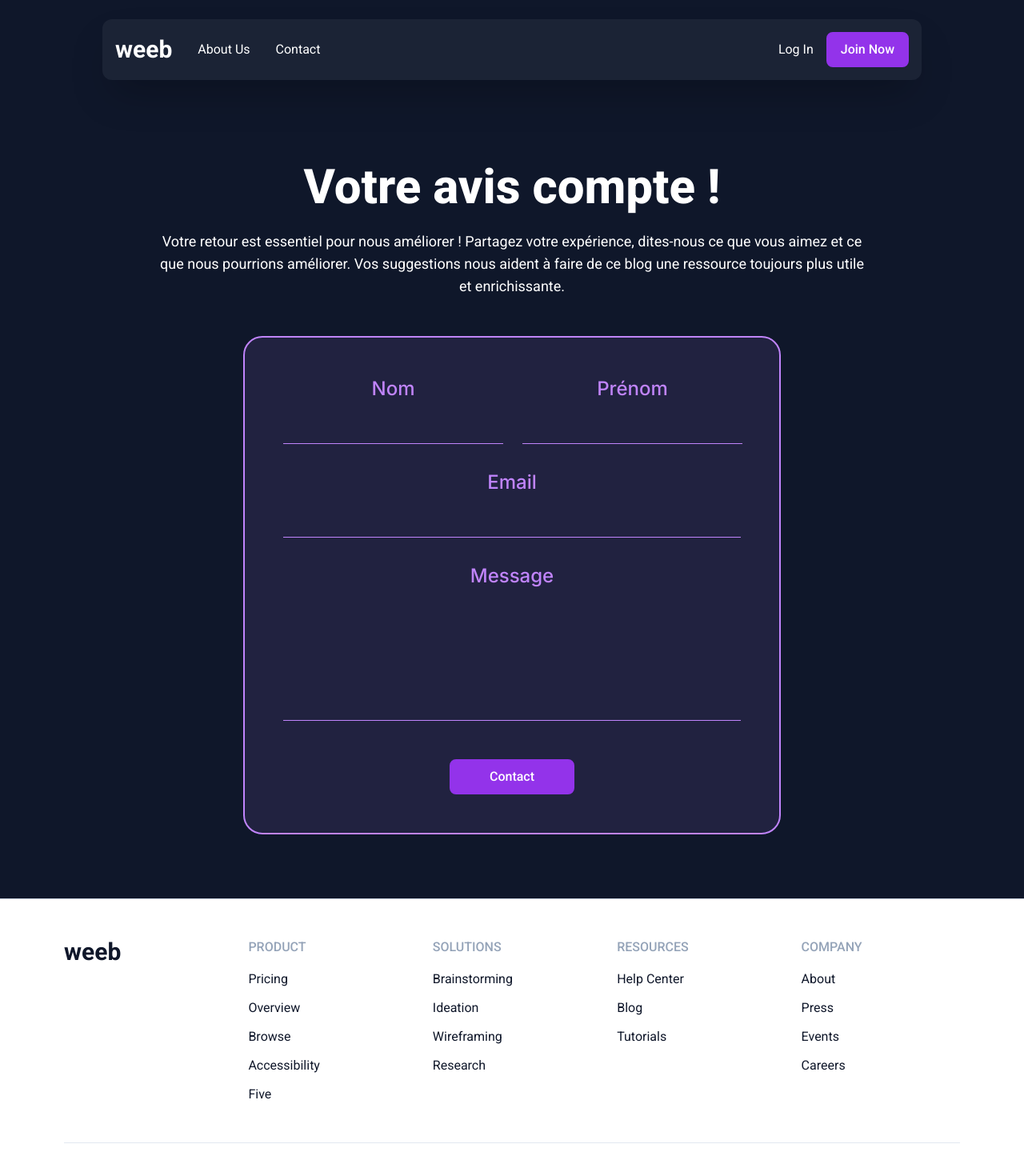
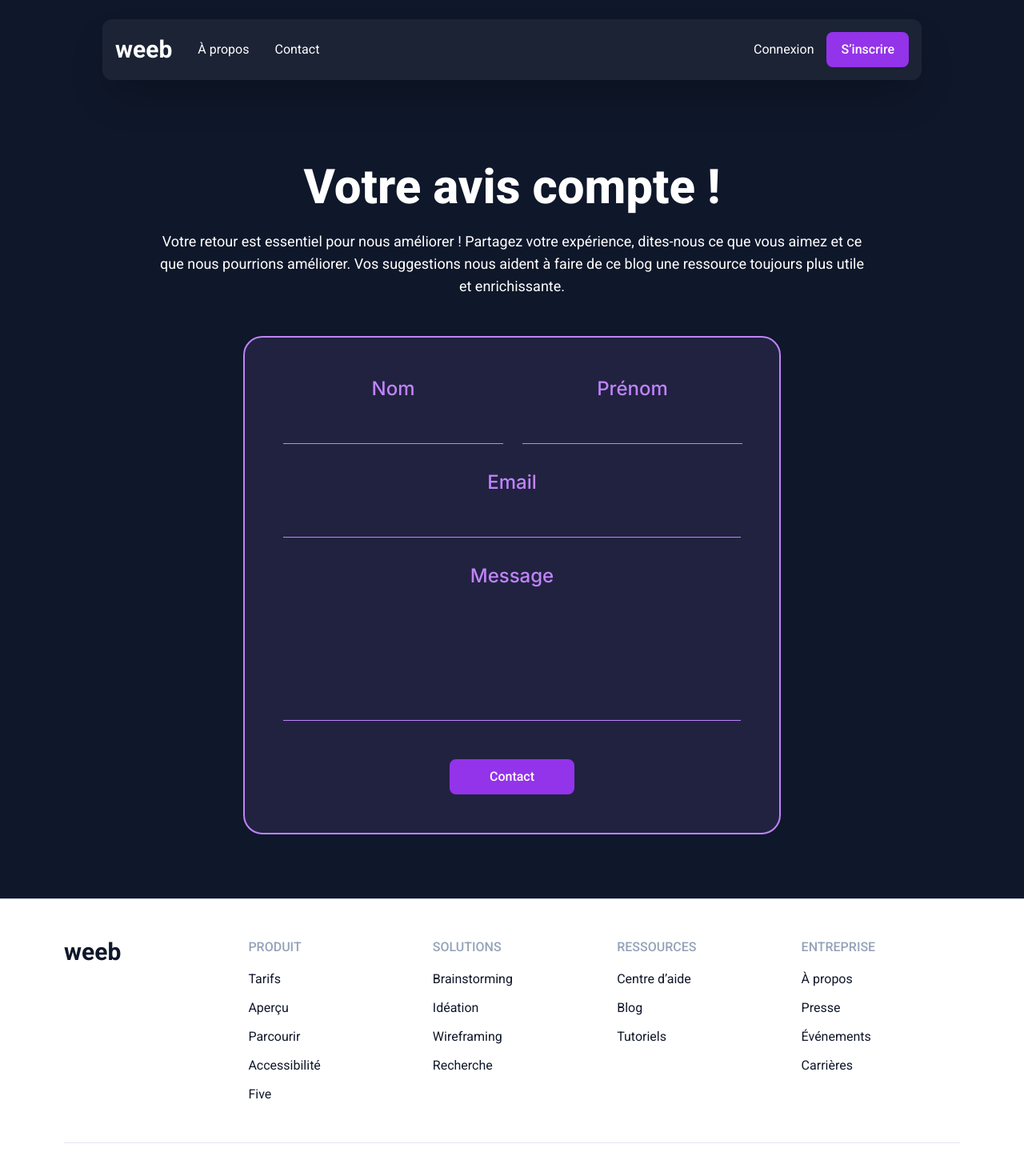
Before and after one commit to Yome07/weeb_guillaume_amselle_andreux, a React (Vite) app: page /contact in a window 1280 px wide. Shown: the top 1470 px of the page at 80% size. Built offline with nearby package versions, Linux system fonts and the light colour scheme.

Commit message:
fix: traduction en français des hesder et footer

```diff
--- a/src/components/layout/Footer.jsx
+++ b/src/components/layout/Footer.jsx
@@ -14,12 +14,12 @@ function Footer() {
   // Données des sections du footer
   const footerSections = [
     {
-      title: "PRODUCT",
+      title: "PRODUIT",
       links: [
-        { name: "Pricing", url: "#" },
-        { name: "Overview", url: "#" },
-        { name: "Browse", url: "#" },
-        { name: "Accessibility", url: "#" },
+        { name: "Tarifs", url: "#" },
+        { name: "Aperçu", url: "#" },
+        { name: "Parcourir", url: "#" },
+        { name: "Accessibilité", url: "#" },
         { name: "Five", url: "#" },
       ],
     },
@@ -27,26 +27,26 @@ function Footer() {
       title: "SOLUTIONS",
       links: [
         { name: "Brainstorming", url: "#" },
-        { name: "Ideation", url: "#" },
+        { name: "Idéation", url: "#" },
         { name: "Wireframing", url: "#" },
-        { name: "Research", url: "#" },
+        { name: "Recherche", url: "#" },
       ],
     },
     {
-      title: "RESOURCES",
+      title: "RESSOURCES",
       links: [
-        { name: "Help Center", url: "#" },
+        { name: "Centre d’aide", url: "#" },
         { name: "Blog", url: "#" },
-        { name: "Tutorials", url: "#" },
+        { name: "Tutoriels", url: "#" },
       ],
     },
     {
-      title: "COMPANY",
+      title: "ENTREPRISE",
       links: [
-        { name: "About", url: "#" },
-        { name: "Press", url: "#" },
-        { name: "Events", url: "#" },
-        { name: "Careers", url: "#" },
+        { name: "À propos", url: "#" },
+        { name: "Presse", url: "#" },
+        { name: "Événements", url: "#" },
+        { name: "Carrières", url: "#" },
       ],
     },
   ];
--- a/src/components/layout/Header.jsx
+++ b/src/components/layout/Header.jsx
@@ -32,7 +32,7 @@ function Header() {
 
   // Liens de navigation
   const navLinks = [
-    { name: "About Us", path: "/" },
+    { name: "À propos", path: "/" },
     { name: "Contact", path: "/contact" },
   ];
 
@@ -68,9 +68,9 @@ function Header() {
             {/* Boutons Desktop - cachés sur mobile */}
             <div className="hidden md:flex items-center gap-4">
               <Link to="/login" className={navLinkClass}>
-                Log In
+                Connexion
               </Link>
-              <Button>Join Now</Button>
+              <Button>S’inscrire</Button>
             </div>
 
             {/* Menu Burger - visible uniquement sur mobile */}
@@ -118,11 +118,11 @@ function Header() {
             onClick={closeMenu}
             className="text-white font-roboto font-medium text-xl hover:text-purple-light transition"
           >
-            Log In
+            Connexion
           </Link>
 
           {/* Bouton Join Now */}
-          <Button onClick={closeMenu}>Join Now</Button>
+          <Button onClick={closeMenu}>S’inscrire</Button>
         </nav>
       </div>
 
```
